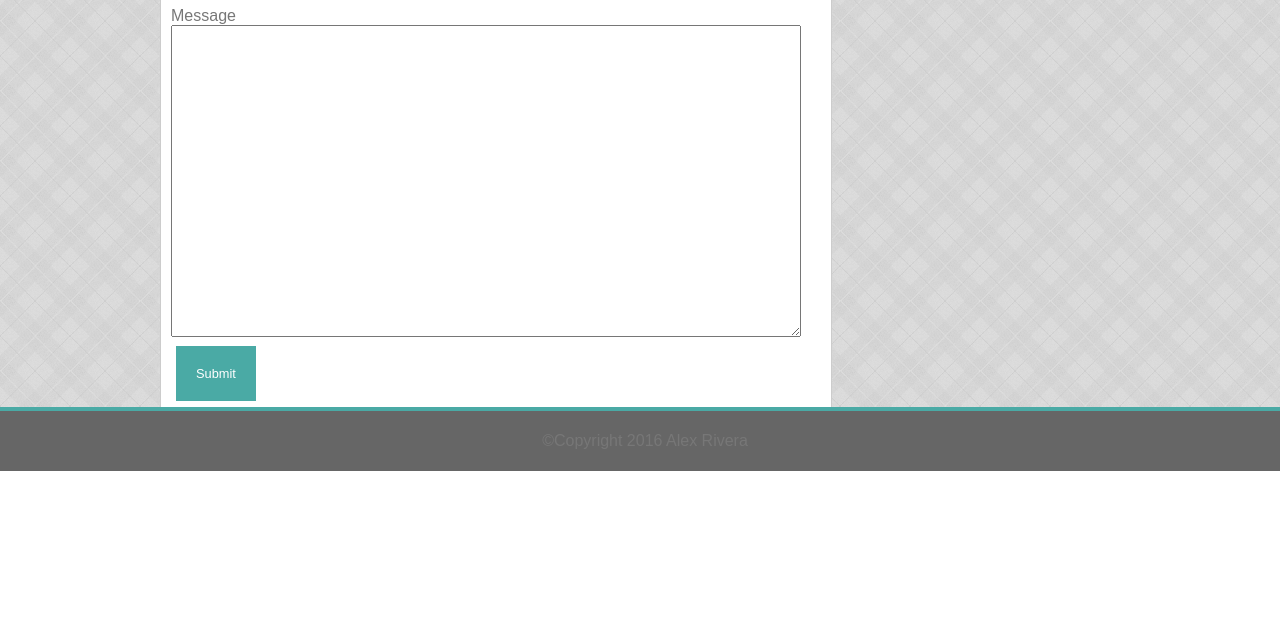
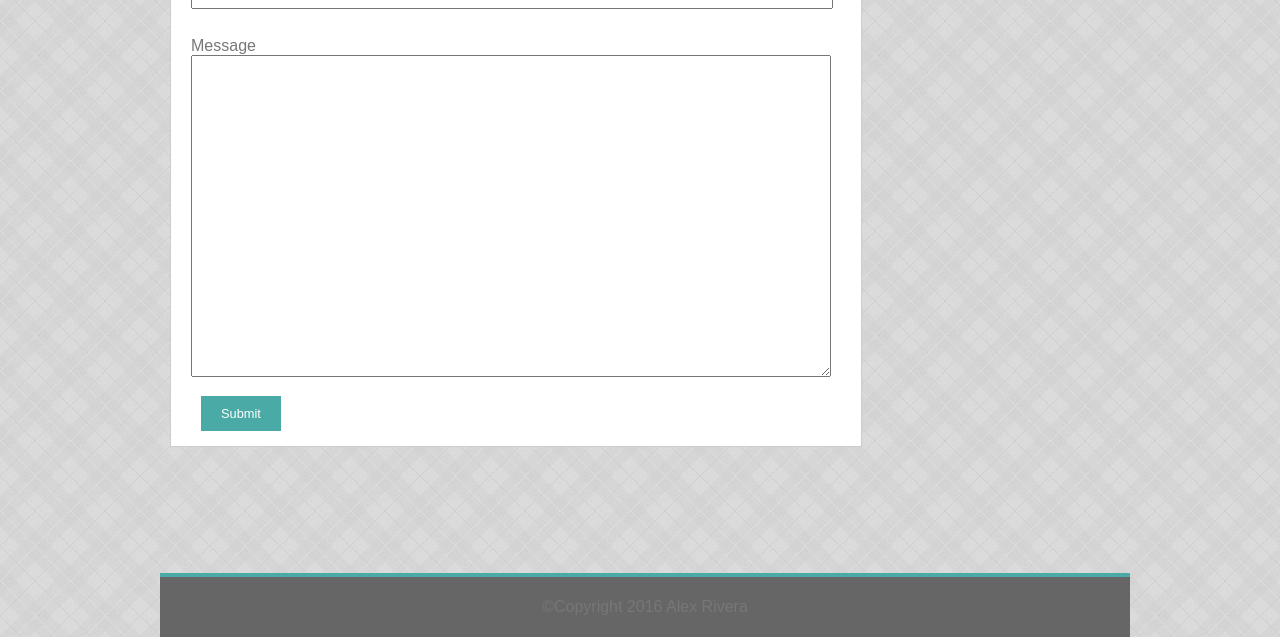
Before and after one commit to tachprime/Basic-Portfolio, a plain HTML site: page contact.html in a window 1280 px wide. Shown: the part 329-966 px from the top of the page. Before the commit the page ends 800 px from the top, so only its background shows below. Drawn offline with Linux system fonts and the light colour scheme.

Commit message:
few minor changes to gallery

```diff
--- a/assets/css/style.css
+++ b/assets/css/style.css
@@ -1,6 +1,14 @@
+html {
+    height: 100%;
+    margin: 0px;
+    padding: 0px;
+}
+
 body {
     background-image: url(../images/vichy.png);
     color: #777777;
+    height: 100%;
+    width: 960px;
     margin:auto;
     font-family: Arial, 'Helvetica Neue', Helvetica, sans-serif;
 }
@@ -42,11 +50,13 @@ nav {
     right: 10%;
 }
 
+/*remove default decorations on links*/
 nav a, a:link, a:visited {
     color: #777777;
     text-decoration: none;
 }
 
+/*adds glow to buttons and links*/
 nav a:hover, .socialIcons img:hover, #subBtn:hover {
     box-shadow: 0px 0px 40px #00fff2;
 }
@@ -60,19 +70,19 @@ nav ul li {
 
 .mainContent {
     clear: both;
-    width: 960px;
-    height: 100%;
     margin: auto;
-    padding: 20px;
-    overflow: auto;
+    min-height: 100%;
+    padding: 10px;
 }
 
 .mainSection {
     background-color: #ffffff;
     border: 1px solid #cccccc;
     float: left;
-    padding: 10px;
+    margin-bottom: 20px;
+    padding: 10px 20px;
     width: 650px;
+    max-width: 650px;
 }
 
 .mainSection img {
@@ -91,8 +101,8 @@ nav ul li {
 
 .mainSection input, textarea {
     width: 95%;
-    margin: auto;
-    padding: 5px;
+    padding: 10px;
+    margin-bottom: 10px;
 }
 
 .mainSection button {
@@ -100,8 +110,8 @@ nav ul li {
     border: none;
     font-size: .8em;
     color: #ffffff;
-    padding: 20px;
-    margin: 5px;
+    padding: 10px 20px;
+    margin: 5px 10px;
 }
 
 .gallery p{
@@ -110,18 +120,21 @@ nav ul li {
     clear: both;
     background-color: #4aaaa5;
     position: relative;
-    width: 180px;
     bottom: 90px;
     left: 15px;
     text-align: center;
     margin: auto;
     padding: 10px;
+    width: 180px;
 }
 
-.gallery li{
+.gallery li {
+    border: 2px solid red;
     float: left;
     display: inline;
     outline-style: none;
+    position: relative;
+    left: 50px;
 }
 
 .socialIcons  {
@@ -137,7 +150,7 @@ nav ul li {
 .socialIcons ul li {
     display: inline;
     outline-style: none;
-    padding: 5px;
+    padding: 2px;
     position: relative;
     right: 20px;
 }
@@ -152,8 +165,8 @@ footer {
     border-top: 4px solid #4aaaa5;
     clear: both;
     padding: 5px;
-    position: fixed;
+    position: relative;
     bottom: 0px;
     text-align: center;
-    width: 100%;
+    width: inherit;
 }
--- a/contact.html
+++ b/contact.html
@@ -63,9 +63,7 @@
         </aside>
     </div>
 
-    <div>
-        <footer><p>©Copyright 2016 Alex Rivera</p></footer>
-    </div>
+    <footer><p>©Copyright 2016 Alex Rivera</p></footer>
 
 </body>
 
```
Also changed, not shown: portfolio.html (+1 -3 lines).
